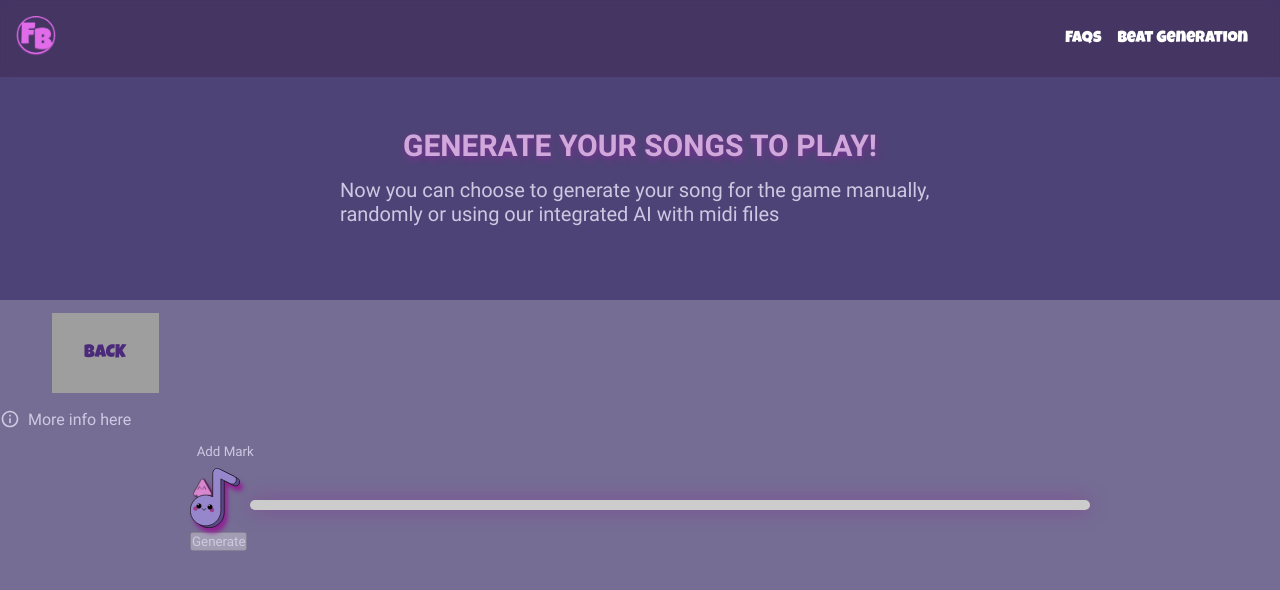
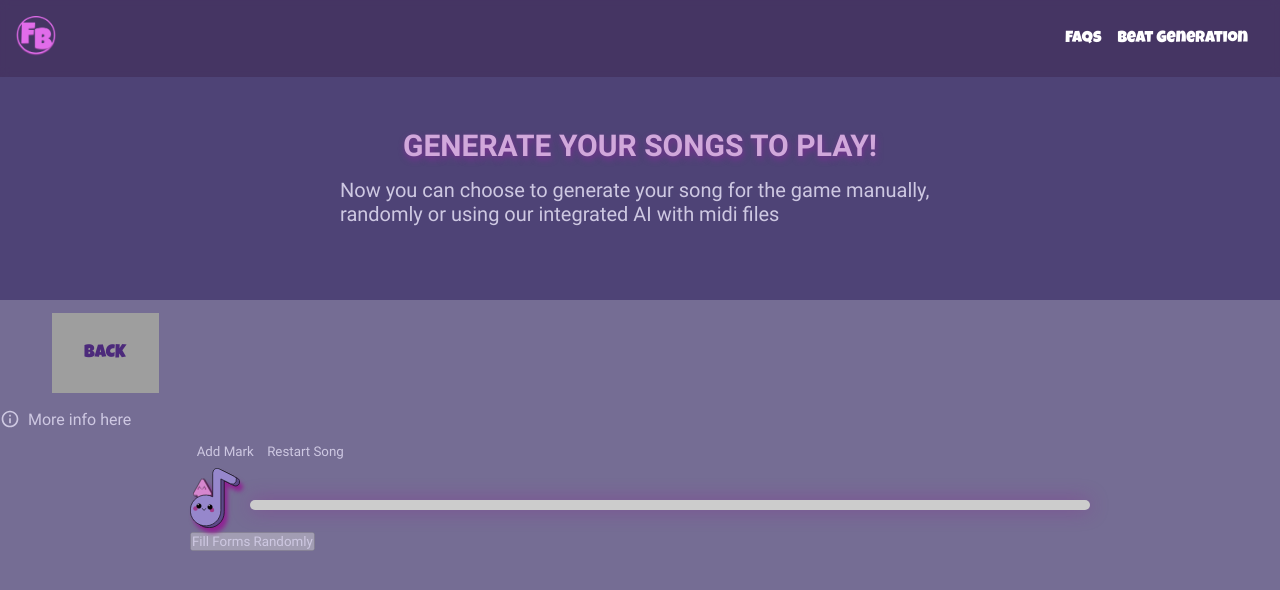
Before and after one commit to Kilian-Sosa/beat-timple-webfront, a React (Vite) app: page /beat-generation in a window 1280 px wide. Both pictures are taken after a click on the button "MANUALLY". Shown: the top 590 px of the page. Built offline with nearby package versions, Linux system fonts and the light colour scheme; grey boxes are pictures that could not be loaded.

Commit message:
feat: Now the user can fill the forms automatically in the manual generation

```diff
--- a/src/components/BeatCreation/BeatForm.tsx
+++ b/src/components/BeatCreation/BeatForm.tsx
@@ -50,13 +50,13 @@ export const BeatForm: React.FC<any> = ({
         checked={formValues.locationX === "Left"}
         onChange={handleInputChange}
       />
-      <label htmlFor="CenterLocX">Center</label>
+      <label htmlFor="CenterLocX">Middle</label>
       <input
         type="radio"
         id="CenterLocX"
         name="locationX"
         value="Center"
-        checked={formValues.locationX === "Center"}
+        checked={formValues.locationX === "Middle"}
         onChange={handleInputChange}
       />
       <label htmlFor="RightLocX">Right</label>
--- a/src/components/BeatCreation/BeatGeneratorManual/BeatGeneratorManual.tsx
+++ b/src/components/BeatCreation/BeatGeneratorManual/BeatGeneratorManual.tsx
@@ -1,19 +1,23 @@
-import { ChangeEvent, useContext, useEffect, useRef, useState } from "react";
+import { ChangeEvent, useEffect, useRef, useState } from "react";
 import Mark from "../../../interfaces/Mark";
 import { BeatFormsList } from "../BeatFormsList";
-import './BeatGeneratorManual.scss'
+import "./BeatGeneratorManual.scss";
 
 export const BeatGeneratorManual = () => {
   const [audioSelected, setAudioSelected] = useState<string | null>(null);
   const [marks, setMarks] = useState<Mark[]>([]);
-  const arrowIcon = './assets/images/icons/arrow.svg'
-  const noteIcon = './assets/images/icons/note.svg'
+  const [levels, setLevels] = useState<{ level1: Mark[], level2: Mark[], level3: Mark[] } | null>(null);
+  const [selectedLevel, setSelectedLevel] = useState<'level1' | 'level2' | 'level3' | null>(null);
+
+  const arrowIcon = './assets/images/icons/arrow.svg';
+  const noteIcon = './assets/images/icons/note.svg';
 
   const [progressWidth, setProgressWidth] = useState<number>(0);
   const [isPlaying, setIsPlaying] = useState<boolean>(false);
   const audioRef = useRef<HTMLAudioElement>(null);
 
-  const [selectedMark, setSelectedMark] = useState(0)
+  const [selectedMark, setSelectedMark] = useState(0);
+
   const handleFileChange = (event: ChangeEvent<HTMLInputElement>) => {
     const file = event.target.files?.[0];
     if (file) {
@@ -30,6 +34,14 @@ export const BeatGeneratorManual = () => {
       if (audioRef.current.paused) {
         audioRef.current.play();
         setIsPlaying(true);
+
+        if (!levels) {
+          generate();
+        }
+
+        if (!selectedLevel) {
+          setSelectedLevel('level1');
+        }
       } else {
         audioRef.current.pause();
         setIsPlaying(false);
@@ -49,6 +61,164 @@ export const BeatGeneratorManual = () => {
         formVisible: false,
       }]);
     }
+  };
+
+  const generateMarksProperties = (marks: Mark[]): Mark[] => {
+    const timeCounts: { [key: number]: { count: number; positions: string[] } } = {};
+
+    return marks.map(mark => {
+      if (!timeCounts[mark.time]) {
+        timeCounts[mark.time] = { count: 0, positions: [] };
+      }
+      timeCounts[mark.time].count++;
+
+      let locationX = "";
+      let locationY = "";
+      let tries = 0;
+
+      do {
+        locationX = ["Left", "Right", "Middle"][Math.floor(Math.random() * 3)];
+        locationY = ["Top", "Bottom"][Math.floor(Math.random() * 2)];
+        tries++;
+      } while (
+        timeCounts[mark.time]?.positions.includes(`${locationX}-${locationY}`) &&
+        tries < 10
+      );
+
+      if (tries < 10) {
+        timeCounts[mark.time].positions.push(`${locationX}-${locationY}`);
+      }
+
+      return {
+        ...mark,
+        locationX: mark.locationX || locationX,
+        locationY: mark.locationY || locationY,
+        hit: mark.hit || ["Top", "Bottom", "Left", "Right"][Math.floor(Math.random() * 4)],
+      };
+    });
+  };
+
+  const generate = () => {
+    if (audioRef.current) {
+      // Generate marks for each level
+      const marksLevel1 = generateMarksProperties(marks);
+      const marksLevel2 = generateMarksProperties(marks);
+      const marksLevel3 = generateMarksProperties(marks);
+
+      // Concatenate additional marks for each level
+      const level1 = marksLevel1.concat(addAdditionalMarks(marksLevel1, 0.07));
+      const level2 = marksLevel2.concat(addAdditionalMarks(marksLevel2, 0.15));
+      const level3 = marksLevel3.concat(addAdditionalMarks(marksLevel3, 0.3));
+
+      setLevels({ level1, level2, level3 });
+
+      // Select level 1 by default
+      setSelectedLevel('level1');
+      setMarks(level1);
+    }
+  };
+
+  const addAdditionalMarks = (existingMarks: Mark[], percentage: number): Mark[] => {
+    const count = Math.ceil(existingMarks.length * percentage);
+    const additionalMarks: Mark[] = [];
+    const timeCounts: { [key: number]: { count: number; positions: string[] } } = {};
+
+    existingMarks.forEach(mark => {
+      if (!timeCounts[mark.time]) {
+        timeCounts[mark.time] = { count: 0, positions: [] };
+      }
+      timeCounts[mark.time].count++;
+      timeCounts[mark.time].positions.push(`${mark.locationX}-${mark.locationY}`);
+    });
+
+    for (let i = 0; i < count; i++) {
+      const randomMark = existingMarks[Math.floor(Math.random() * existingMarks.length)];
+      let time = randomMark.time;
+      let tries = 0;
+      let locationX = "";
+      let locationY = "";
+
+      do {
+        locationX = ["Left", "Right", "Middle"][Math.floor(Math.random() * 3)];
+        locationY = ["Top", "Bottom"][Math.floor(Math.random() * 2)];
+        tries++;
+      } while (
+        timeCounts[time]?.positions.includes(`${locationX}-${locationY}`) &&
+        tries < 10
+      );
+
+      if (tries < 10) {
+        timeCounts[time].count++;
+        timeCounts[time].positions.push(`${locationX}-${locationY}`);
+
+        additionalMarks.push({
+          id: existingMarks.length + i,
+          time,
+          locationX,
+          locationY,
+          hit: ["Top", "Bottom", "Left", "Right"][Math.floor(Math.random() * 4)],
+          formVisible: false,
+        });
+      }
+    }
+
+    return additionalMarks.sort((a, b) => a.time - b.time);
+  };
+
+  const updateLevels = (level: 'level1' | 'level2' | 'level3') => {
+    if (levels) {
+      setLevels({
+        ...levels,
+        [level]: marks,
+      });
+    }
+  };
+
+  const selectLevel = (level: 'level1' | 'level2' | 'level3') => {
+    if (levels) {
+      updateLevels(selectedLevel as 'level1' | 'level2' | 'level3');
+      setMarks(levels[level]);
+      setSelectedLevel(level);
+    }
+  };
+
+  const handleDownload = (level: 'level1' | 'level2' | 'level3') => {
+    if (!levels) return;
+
+    updateLevels(level);
+    // FIX: Wait for the state to update before downloading
+
+
+    // Fill empty forms with random values before downloading
+    const filledMarks = levels[level].map(mark => {
+      if (mark.locationX === "") {
+        mark.locationX = ["Left", "Right", "Middle"][Math.floor(Math.random() * 3)];
+      }
+      if (mark.locationY === "") {
+        mark.locationY = ["Top", "Bottom"][Math.floor(Math.random() * 2)];
+      }
+      if (mark.hit === "") {
+        mark.hit = ["Top", "Bottom", "Left", "Right"][Math.floor(Math.random() * 4)];
+      }
+      return mark;
+    });
+
+    // TODO: Give feedback to the user
+
+
+    const filteredMarks = filledMarks.map(({ id, formVisible, ...rest }) => rest);
+    const data = { beatData: filteredMarks };
+    downloadJSON(data, `${level}.json`);
+  };
+
+  const downloadJSON = (data: any, filename: string) => {
+    const dataStr = "data:text/json;charset=utf-8," + encodeURIComponent(JSON.stringify(data, null, 2));
+    const downloadAnchorNode = document.createElement('a');
+    downloadAnchorNode.setAttribute("href", dataStr);
+    downloadAnchorNode.setAttribute("download", filename);
+    document.body.appendChild(downloadAnchorNode);
+    downloadAnchorNode.click();
+    downloadAnchorNode.remove();
   };
 
   useEffect(() => {
@@ -76,13 +246,22 @@ export const BeatGeneratorManual = () => {
       if (audioRef.current)
         audioRef.current.removeEventListener("ended", handleAudioEnded);
     };
-  }, []);
+  }, [marks]);
+
   return (
     <div className="beat-generator-cont">
       <div className="beat-generator-content">
         <div className="buttons-cont">
           <button className="mark-button" onClick={handleMarkButtonClick} disabled={!audioSelected || !isPlaying}>
             Add Mark
+          </button>
+          <button className="mark-button"
+            onClick={() => {
+              audioRef.current!.currentTime = 0;
+              setIsPlaying(true);
+            }}
+          >
+            Restart Song
           </button>
         </div>
 
@@ -93,7 +272,7 @@ export const BeatGeneratorManual = () => {
           </label>
           <input disabled={isPlaying} className="music-input" type="file" id="music" onChange={handleFileChange} />
 
-            <div className="marks-cont" >
+          <div className="marks-cont">
             <div className="progress"
               style={{
                 width: `${progressWidth}%`,
@@ -120,15 +299,31 @@ export const BeatGeneratorManual = () => {
               </>
             )}
           </div>
-            {/* <button disabled={!audioSelected} onClick={() => saveLevel(1)}>Add Level 1</button>
-            <button disabled={!audioSelected} onClick={() => saveLevel(2)}>Add Level 2</button>
-            <button disabled={!audioSelected} onClick={() => saveLevel(3)}>Add Level 3</button> */}
-
-            <button disabled={!audioSelected} onClick={() => console.log(marks)}>Generate</button>
-          </section >
+          <button disabled={!audioSelected || marks.length === 0} onClick={generate}>
+            Fill Forms Randomly
+          </button>
+          {levels && (
+            <>
+              <button onClick={() => selectLevel('level1')}>
+                Show Level 1
+              </button>
+              <button onClick={() => selectLevel('level2')}>
+                Show Level 2
+              </button>
+              <button onClick={() => selectLevel('level3')}>
+                Show Level 3
+              </button>
+            </>
+          )}
+          {selectedLevel && marks.length !== 0 && (
+            <button onClick={() => handleDownload(selectedLevel)}>
+              Download {selectedLevel.replace('level', 'Level ')}
+            </button>
+          )}
+        </section>
 
         {marks && <BeatFormsList defaultMarks={marks} setMarks={setMarks} setSelectedMark={setSelectedMark} />}
       </div>
     </div>
-  )
-}
+  );
+};
```
Lines whose indentation alone changed are shown as unchanged.
